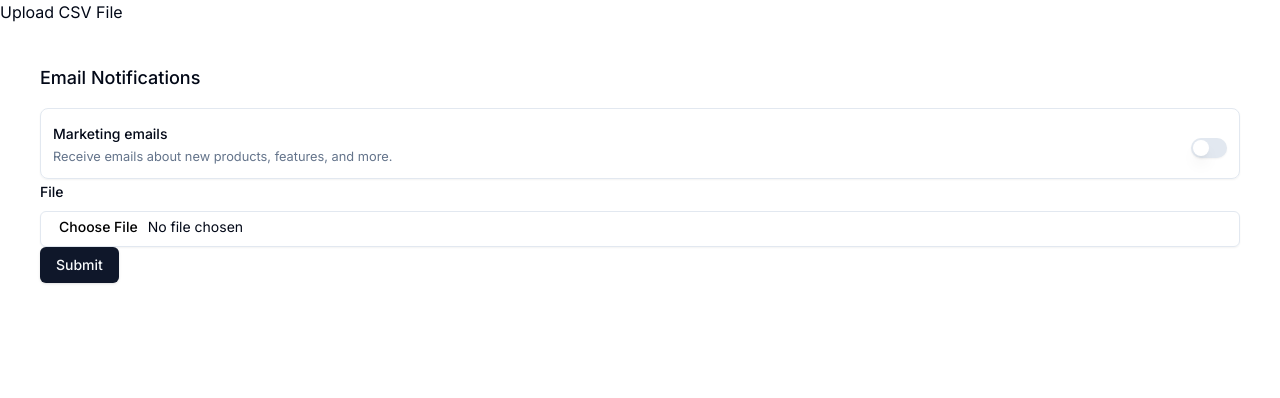
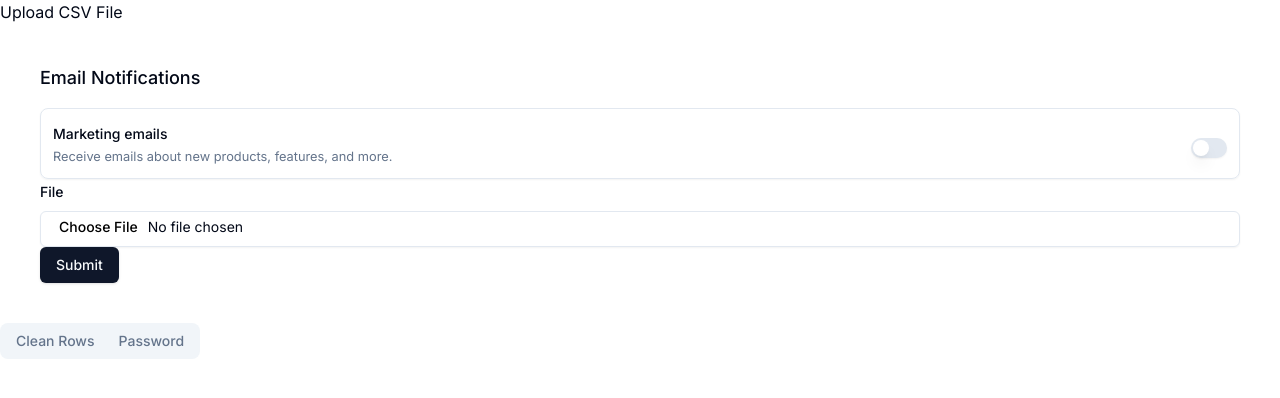
Before and after one commit to Mufraggi/csv-explorer, a Next.js app: page / in a window 1280 px wide. Shown: the top 398 px of the page. Built offline with nearby package versions, Linux system fonts and the light colour scheme.

Commit message:
add tabs

```diff
--- a/app/page.tsx
+++ b/app/page.tsx
@@ -5,11 +5,27 @@ import {Label} from "@/components/ui/label";
 import {Checkbox} from "@/components/ui/checkbox";
 import Papa from 'papaparse';
 import FormCsv from "@/components/formCsv";
+import CSVFilterForm from "@/components/csvFilterForm";
+import { Tabs, TabsContent, TabsList, TabsTrigger } from "@/components/ui/tabs"
 
+
+
+export interface FilterCsv {
+    nbRows: number;
+}
 
 export default function Home() {
     const [selectedFile, setSelectedFile] = useState<FormCsvResult | null>(null);
     const [csvData, setCsvData] = useState<string[][]>([]);
+    const [filtres, setFiltres] = useState<FilterCsv>({
+        nbRows: 10
+    });
+
+    const handleFiltresChange = (newFiltres: FilterCsv) => {
+        console.log("Updating filters to:", newFiltres);
+        setFiltres(newFiltres);
+    };
+
     const handleFileChange = (res: FormCsvResult) => {
         setSelectedFile(res);
         if (res.file) {
@@ -44,8 +60,21 @@ export default function Home() {
                 </div>
             )}
         </div>
-        {csvData.length > 0 && (
-            <FormCsv data={csvData} rowDisplay={10}/>
-        )}
+        <Tabs defaultValue="account" className="w-[400px]">
+            <TabsList>
+                <TabsTrigger value="cleanRows">Clean Rows</TabsTrigger>
+                <TabsTrigger value="password">Password</TabsTrigger>
+            </TabsList>
+            <TabsContent value="cleanRows">
+                {csvData.length > 0 && (
+                    <>
+                        <CSVFilterForm filtres={filtres} onFiltresChange={handleFiltresChange}/>
+                        <FormCsv data={csvData} rowDisplay={filtres.nbRows}/>
+                    </>
+                )}
+            </TabsContent>
+            <TabsContent value="password">Change your password here.</TabsContent>
+        </Tabs>
+
     </div>
 }
--- /dev/null
+++ b/components/csvFilterForm.tsx
@@ -0,0 +1,38 @@
+import {FilterCsv} from "@/app/page";
+import {Input} from "@/components/ui/input";
+
+export interface FilterCsvStart {
+    filtres:FilterCsv
+    onFiltresChange: (newFiltres: FilterCsv) => void
+}
+
+export default function  CSVFilterForm({ filtres, onFiltresChange }: FilterCsvStart) {
+    const handleChange = (e: React.ChangeEvent<HTMLInputElement>) => {
+        const { name, value } = e.target;
+        const numericValue = parseInt(value, 10);
+        console.log(numericValue)
+        if (!isNaN(numericValue)) {
+            onFiltresChange({
+                ...filtres,
+                [name]: numericValue
+            });
+        }
+    };
+
+    return (
+        <div className="p-4 bg-gray-100 rounded-lg shadow-md">
+            <div className="mb-4">
+                <label className="block text-gray-700 font-bold mb-2">
+                    Filtre 1:
+                    <Input
+                        type="number"
+                        name="nbRows"
+                        value={filtres.nbRows}
+                        onChange={handleChange}
+                        className="mt-1 p-2 border border-gray-300 rounded-md w-full"
+                    />
+                </label>
+            </div>
+        </div>
+    );
+}
--- /dev/null
+++ b/components/ui/tabs.tsx
@@ -0,0 +1,55 @@
+"use client"
+
+import * as React from "react"
+import * as TabsPrimitive from "@radix-ui/react-tabs"
+
+import { cn } from "@/lib/utils"
+
+const Tabs = TabsPrimitive.Root
+
+const TabsList = React.forwardRef<
+  React.ElementRef<typeof TabsPrimitive.List>,
+  React.ComponentPropsWithoutRef<typeof TabsPrimitive.List>
+>(({ className, ...props }, ref) => (
+  <TabsPrimitive.List
+    ref={ref}
+    className={cn(
+      "inline-flex h-9 items-center justify-center rounded-lg bg-muted p-1 text-muted-foreground",
+      className
+    )}
+    {...props}
+  />
+))
+TabsList.displayName = TabsPrimitive.List.displayName
+
+const TabsTrigger = React.forwardRef<
+  React.ElementRef<typeof TabsPrimitive.Trigger>,
+  React.ComponentPropsWithoutRef<typeof TabsPrimitive.Trigger>
+>(({ className, ...props }, ref) => (
+  <TabsPrimitive.Trigger
+    ref={ref}
+    className={cn(
+      "inline-flex items-center justify-center whitespace-nowrap rounded-md px-3 py-1 text-sm font-medium ring-offset-background transition-all focus-visible:outline-none focus-visible:ring-2 focus-visible:ring-ring focus-visible:ring-offset-2 disabled:pointer-events-none disabled:opacity-50 data-[state=active]:bg-background data-[state=active]:text-foreground data-[state=active]:shadow",
+      className
+    )}
+    {...props}
+  />
+))
+TabsTrigger.displayName = TabsPrimitive.Trigger.displayName
+
+const TabsContent = React.forwardRef<
+  React.ElementRef<typeof TabsPrimitive.Content>,
+  React.ComponentPropsWithoutRef<typeof TabsPrimitive.Content>
+>(({ className, ...props }, ref) => (
+  <TabsPrimitive.Content
+    ref={ref}
+    className={cn(
+      "mt-2 ring-offset-background focus-visible:outline-none focus-visible:ring-2 focus-visible:ring-ring focus-visible:ring-offset-2",
+      className
+    )}
+    {...props}
+  />
+))
+TabsContent.displayName = TabsPrimitive.Content.displayName
+
+export { Tabs, TabsList, TabsTrigger, TabsContent }
--- a/package.json
+++ b/package.json
@@ -15,6 +15,7 @@
     "@radix-ui/react-label": "^2.0.2",
     "@radix-ui/react-slot": "^1.0.2",
     "@radix-ui/react-switch": "^1.0.3",
+    "@radix-ui/react-tabs": "^1.0.4",
     "@types/papaparse": "^5.3.14",
     "class-variance-authority": "^0.7.0",
     "clsx": "^2.1.1",
```
Also changed, not shown: 1 other file (tests, documents, lock files or other folders).
